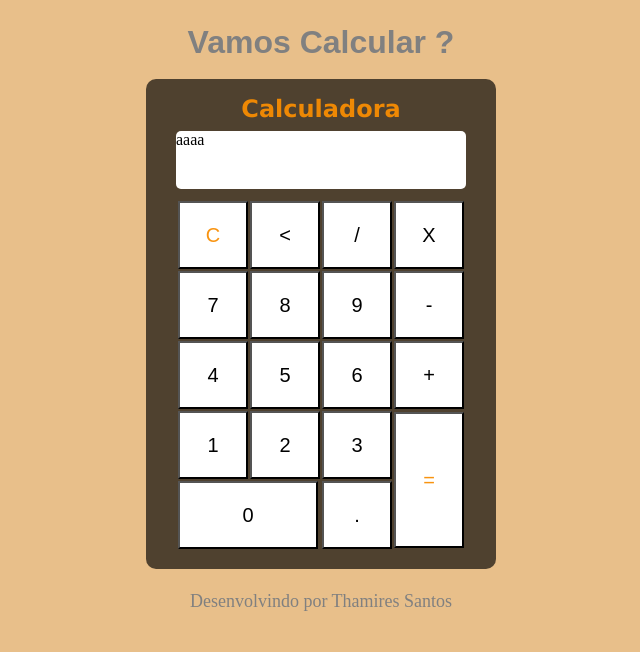
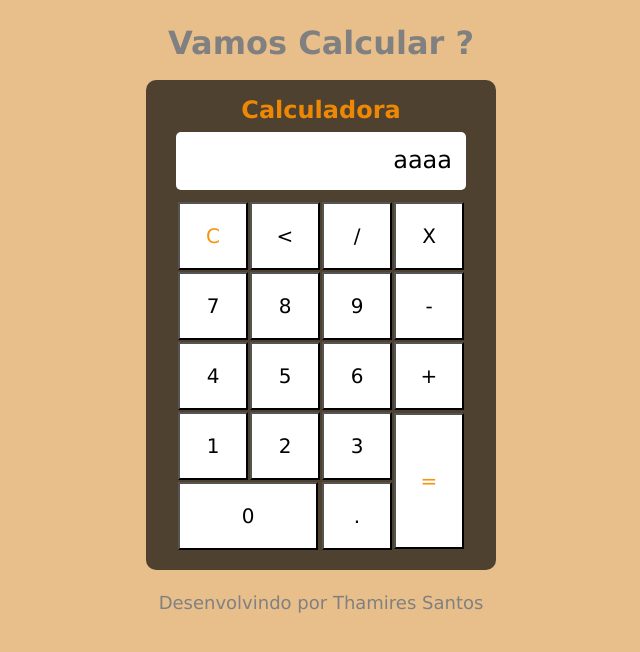
Before and after one commit to thamiresantos/calculadora, a plain HTML site: page index.html in a window 1280 px wide. Shown: the whole page, without its empty margins (319-959 px from the left). Drawn offline with Linux system fonts and the light colour scheme.

Commit message:
Update style.css

```diff
--- a/css/style.css
+++ b/css/style.css
@@ -3,6 +3,7 @@
    margin: 0;
    padding: 0;
    box-sizing: border-box;
+   font-family: Verdana, Geneva, Tahoma, sans-serif;
 }
 
 body {
@@ -22,7 +23,6 @@ h1{
     color: gray;
     font-size: 2em;
     text-align: center;
-    font-family: sans-serif;
     margin: 18px;
 }
 
@@ -36,11 +36,9 @@ h1{
     flex-direction: column;
     align-items: center;
     border-radius: 10px;
-
 }
 
 #sub-titulo{
-    font-family: Verdana, Geneva, Tahoma, sans-serif;
     color: #f88d02f1;
     padding: 8px;
 }
@@ -51,6 +49,9 @@ h1{
     width: 290px;
     height: 60px;
     border-radius: 5px;
+    text-align:right;
+    font-size: 24px;
+    padding: 14px;
 }
 
 .calculadora--teclas {
@@ -108,5 +109,5 @@ button:hover {
 }
 
 #rotape p a:hover {
-    color: rgba(0, 0, 0, 0.658); ;
+    color:  rgba(0, 0, 0, 0.658);
 }
```
